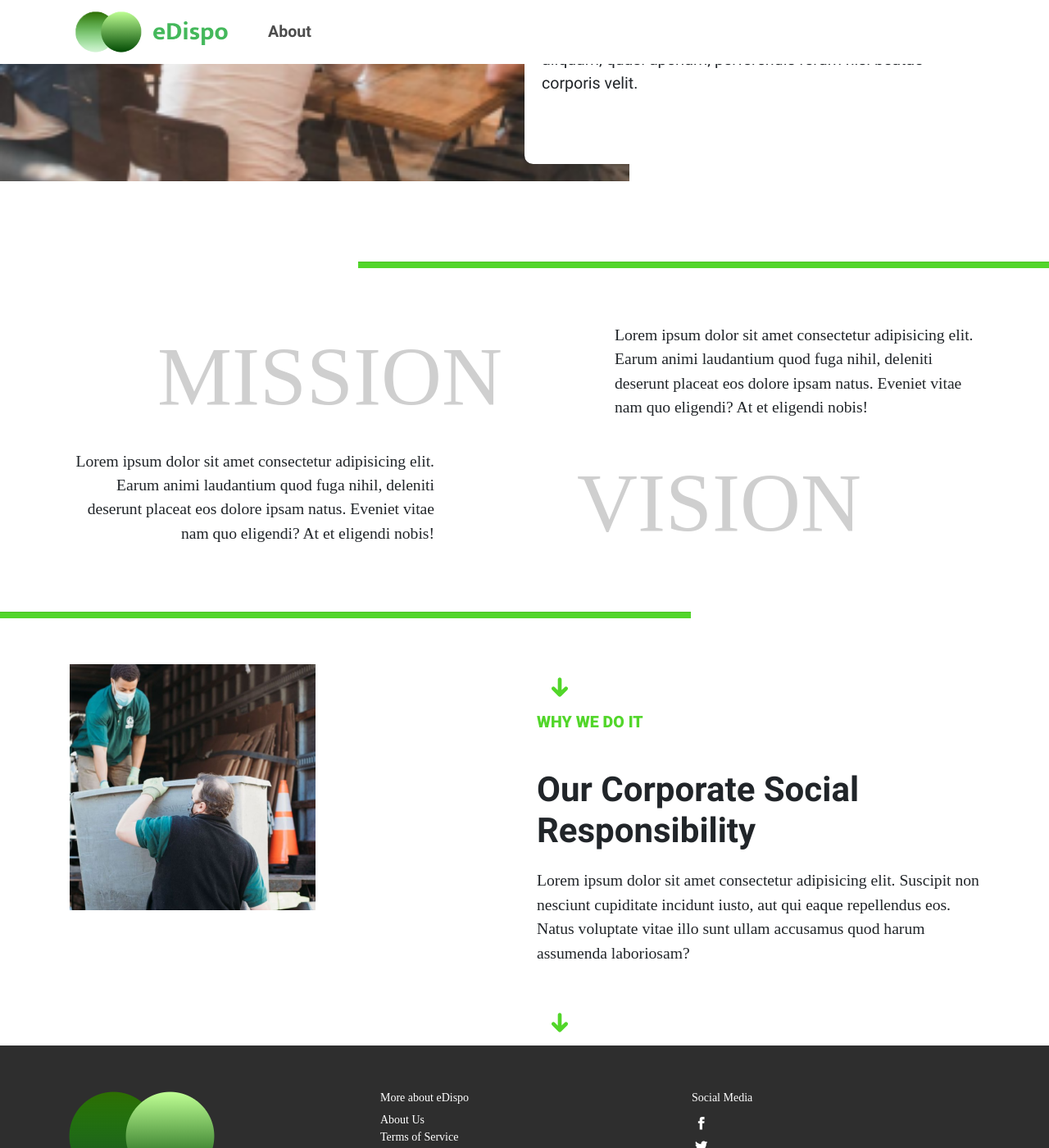
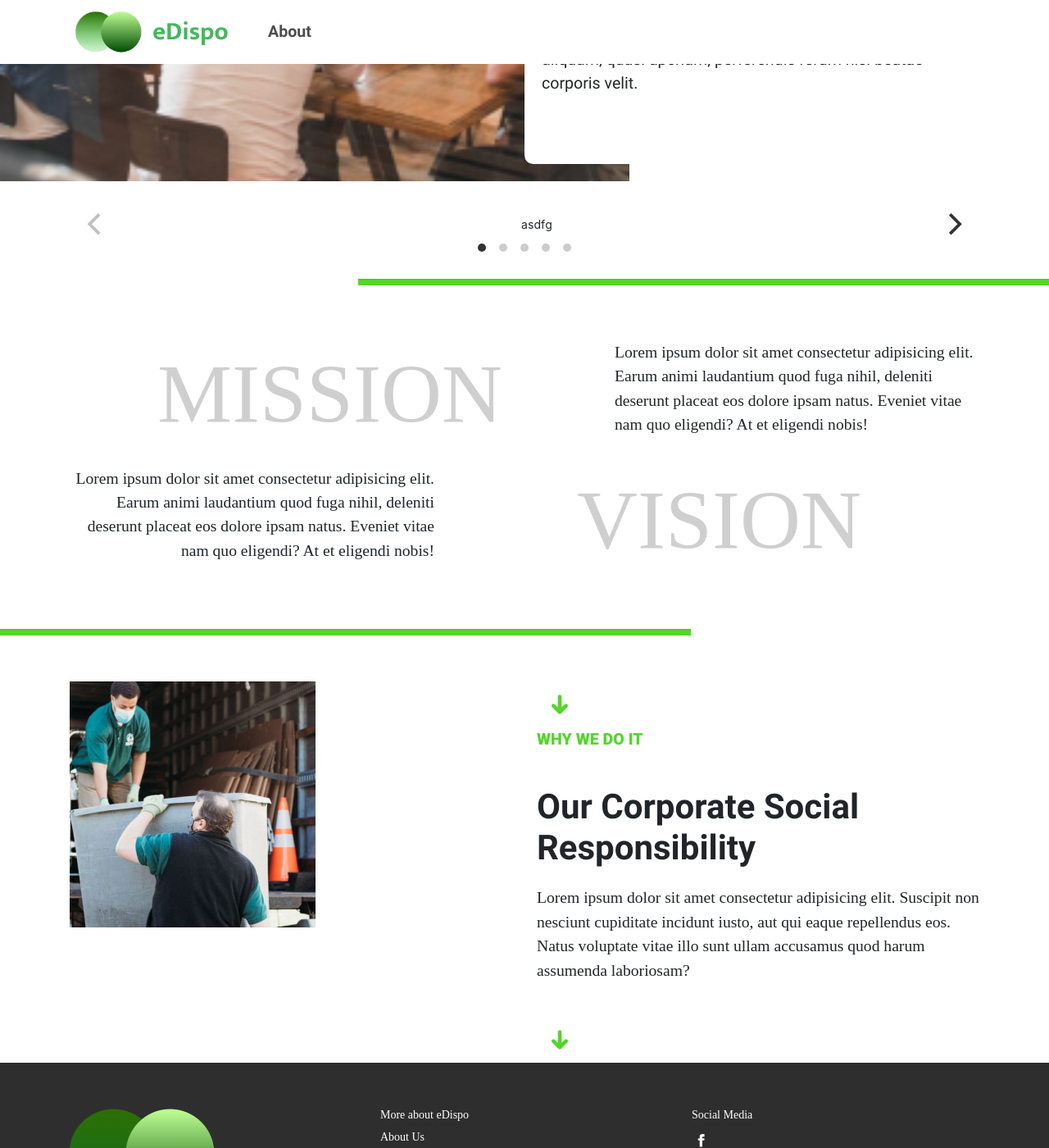
Before and after one commit to edispoph/edispo-landing-page, a Jekyll site: the page built from about.html, in a window 1280 px wide and 1400 px high, scrolled down 1099 px. Shown: the whole window at 82% size. Built offline with Jekyll 4.4.1, drawn with Linux system fonts in a browser that asks for light colours; some web fonts are replaced.

Commit message:
Add flickity stuff.

```diff
--- a/_layouts/full.html
+++ b/_layouts/full.html
@@ -7,8 +7,10 @@
   <meta charset="UTF-8">
   <meta name="viewport" content="width=device-width, initial-scale=1.0">
   <link rel="stylesheet" href="{{site.baseurl}}/assets/css/main.css">
+  <link rel="stylesheet" href="https://unpkg.com/flickity@2/dist/flickity.min.css">
   <link rel="icon" href="{{site.baseurl}}/favicon.ico" type="image/gif" sizes="16x16">
   <script src="{{site.baseurl}}/assets/js/main.js"></script>
+  <script src="https://unpkg.com/flickity@2/dist/flickity.pkgd.min.js"></script>
   <title>{{page.title}} | eDispo</title>
   <meta name="description" content="eDispo is an online marketplace targeted towards the reselling of
       used corporate and individual electronics such as computers, cellphones, laptops,
--- a/about.html
+++ b/about.html
@@ -37,7 +37,13 @@ permalink: /about/
   </section>
   <!-- Company Values -->
   <section class="container">
-
+    <div class="carousel" data-flickity='{ "freeScroll": true }'>
+      <div class="carousel-cell">a</div>
+      <div class="carousel-cell">s</div>
+      <div class="carousel-cell">d</div>
+      <div class="carousel-cell">f</div>
+      <div class="carousel-cell">g</div>
+    </div>
   </section>
   <!-- Mission Vission -->
   <section class="">
--- /dev/null
+++ b/assets/css/flickity.css
@@ -0,0 +1,150 @@
+/*! Flickity v2.2.0
+https://flickity.metafizzy.co
+---------------------------------------------- */
+
+.flickity-enabled {
+  position: relative;
+}
+
+.flickity-enabled:focus { outline: none; }
+
+.flickity-viewport {
+  overflow: hidden;
+  position: relative;
+  height: 100%;
+}
+
+.flickity-slider {
+  position: absolute;
+  width: 100%;
+  height: 100%;
+}
+
+/* draggable */
+
+.flickity-enabled.is-draggable {
+  -webkit-tap-highlight-color: transparent;
+          tap-highlight-color: transparent;
+  -webkit-user-select: none;
+     -moz-user-select: none;
+      -ms-user-select: none;
+          user-select: none;
+}
+
+.flickity-enabled.is-draggable .flickity-viewport {
+  cursor: move;
+  cursor: -webkit-grab;
+  cursor: grab;
+}
+
+.flickity-enabled.is-draggable .flickity-viewport.is-pointer-down {
+  cursor: -webkit-grabbing;
+  cursor: grabbing;
+}
+
+/* ---- flickity-button ---- */
+
+.flickity-button {
+  position: absolute;
+  background: hsla(0, 0%, 100%, 0.75);
+  border: none;
+  color: #333;
+}
+
+.flickity-button:hover {
+  background: white;
+  cursor: pointer;
+}
+
+.flickity-button:focus {
+  outline: none;
+  box-shadow: 0 0 0 5px #19F;
+}
+
+.flickity-button:active {
+  opacity: 0.6;
+}
+
+.flickity-button:disabled {
+  opacity: 0.3;
+  cursor: auto;
+  /* prevent disabled button from capturing pointer up event. #716 */
+  pointer-events: none;
+}
+
+.flickity-button-icon {
+  fill: currentColor;
+}
+
+/* ---- previous/next buttons ---- */
+
+.flickity-prev-next-button {
+  top: 50%;
+  width: 44px;
+  height: 44px;
+  border-radius: 50%;
+  /* vertically center */
+  transform: translateY(-50%);
+}
+
+.flickity-prev-next-button.previous { left: 10px; }
+.flickity-prev-next-button.next { right: 10px; }
+/* right to left */
+.flickity-rtl .flickity-prev-next-button.previous {
+  left: auto;
+  right: 10px;
+}
+.flickity-rtl .flickity-prev-next-button.next {
+  right: auto;
+  left: 10px;
+}
+
+.flickity-prev-next-button .flickity-button-icon {
+  position: absolute;
+  left: 20%;
+  top: 20%;
+  width: 60%;
+  height: 60%;
+}
+
+/* ---- page dots ---- */
+
+.flickity-page-dots {
+  position: absolute;
+  width: 100%;
+  bottom: -25px;
+  padding: 0;
+  margin: 0;
+  list-style: none;
+  text-align: center;
+  line-height: 1;
+}
+
+.flickity-rtl .flickity-page-dots { direction: rtl; }
+
+.flickity-page-dots .dot {
+  display: inline-block;
+  width: 10px;
+  height: 10px;
+  margin: 0 8px;
+  background: #333;
+  border-radius: 50%;
+  opacity: 0.25;
+  cursor: pointer;
+}
+
+.flickity-page-dots .dot.is-selected {
+  opacity: 1;
+}
+
+/* flickity-fade */
+
+.flickity-enabled.is-fade .flickity-slider > * {
+  pointer-events: none;
+  z-index: 0;
+}
+
+.flickity-enabled.is-fade .flickity-slider > .is-selected {
+  pointer-events: auto;
+  z-index: 1;
+}
--- a/assets/css/main.css
+++ b/assets/css/main.css
@@ -1,5 +1,6 @@
 @import "bootstrap.css";
 @import "bootstrap-extensions.css";
+@import "flickity.css";
 
 @font-face {
   font-family: main0Regular;
```
